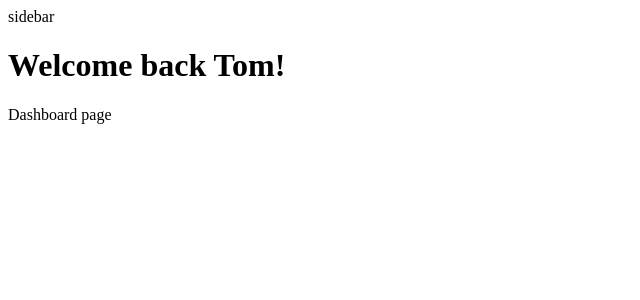
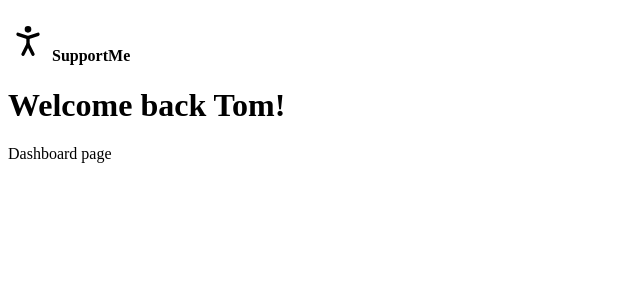
Before and after one commit to vasylpryimakdev/shadcn-dashboard, a Next.js app: page /dashboard in a window 1280 px wide. Shown: the top 300 px of the page, without its empty margins (0-640 px from the left). Built offline with nearby package versions, Linux system fonts and the light colour scheme.

Commit message:
feat: add branded sidebar header with MenuTitle to dashboard navigation

```diff
--- a/components/dashboard/MainMenu.tsx
+++ b/components/dashboard/MainMenu.tsx
@@ -1,11 +1,14 @@
 import { cn } from "@/lib/utils";
+import MenuTitle from "./MenuTitle";
 
 export default function MainMenu({ className }: { className?: string }) {
   return (
     <nav
       className={cn(`md:bg-muted overflow-auto p-4 flex flex-col`, className)}
     >
-      sidebar
+      <header className="hidden md:block border-b dark:border-b-black border-b-zinc-300 pb-4">
+        <MenuTitle />
+      </header>
     </nav>
   );
 }
--- /dev/null
+++ b/components/dashboard/MenuTitle.tsx
@@ -0,0 +1,9 @@
+import { PersonStandingIcon } from "lucide-react";
+
+export default function MenuTitle() {
+  return (
+    <h4 className="flex items-center">
+      <PersonStandingIcon size={40} className="text-primary" /> SupportMe
+    </h4>
+  );
+}
```
